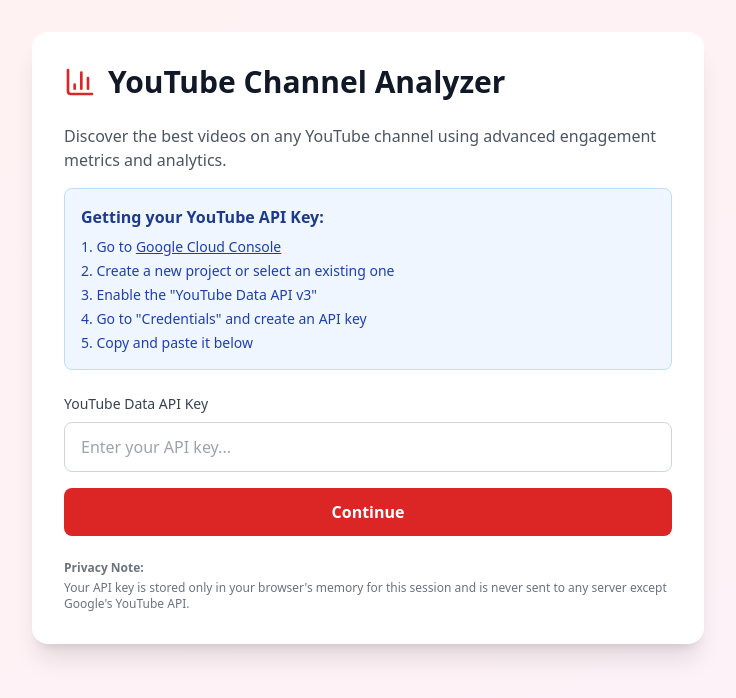
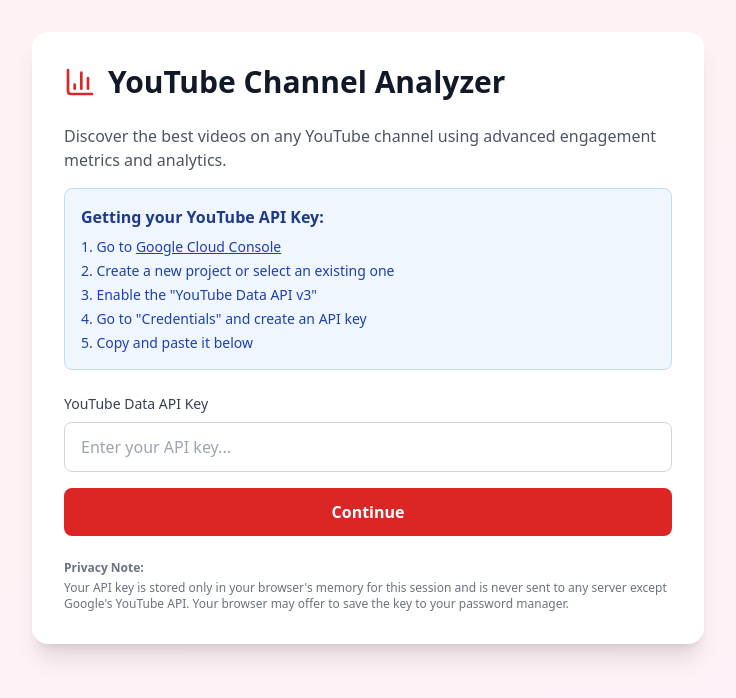
Before and after one commit to camAtGitHub/YT-Channel-Analyzer, a React (Vite) app: page / in a window 1280 px wide. Shown: the top 698 px of the page, without its empty margins (272-1008 px from the left). Built offline with nearby package versions, Linux system fonts and the light colour scheme.

Commit message:
Task 3 - save API key to password manager - completed.

```diff
--- a/src/YouTubeAnalyzer.tsx
+++ b/src/YouTubeAnalyzer.tsx
@@ -354,6 +354,7 @@
               value={apiKey}
               onChange={(e) => setApiKey(e.target.value)}
               placeholder="Enter your API key..."
+              autoComplete="current-password"
               className="w-full px-4 py-3 border border-gray-300 rounded-lg focus:ring-2 focus:ring-red-500 focus:border-transparent mb-4"
             />
 
@@ -378,7 +379,7 @@
 
             <div className="mt-6 text-xs text-gray-500">
               <p className="font-semibold mb-1">Privacy Note:</p>
-              <p>Your API key is stored only in your browser's memory for this session and is never sent to any server except Google's YouTube API.</p>
+              <p>Your API key is stored only in your browser's memory for this session and is never sent to any server except Google's YouTube API. Your browser may offer to save the key to your password manager.</p>
             </div>
           </div>
         </div>
```
